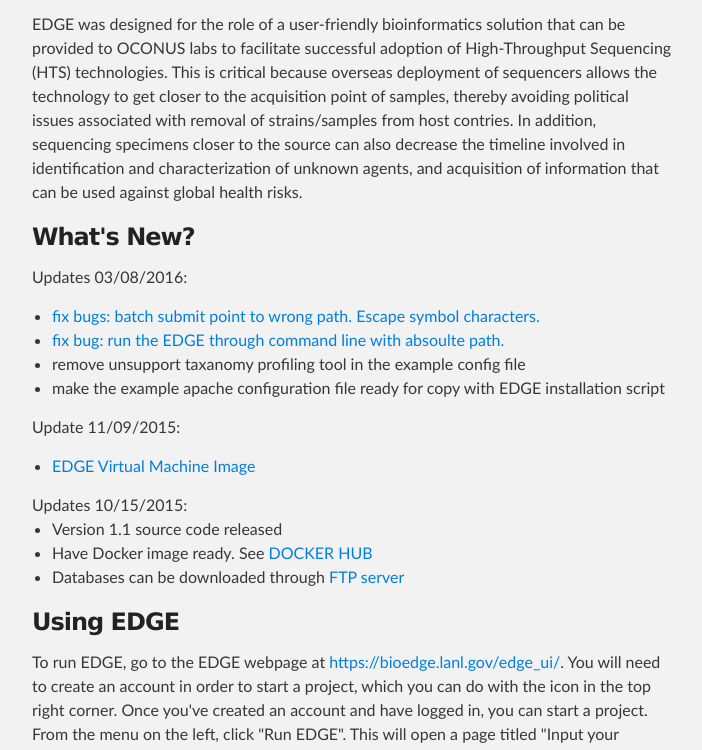
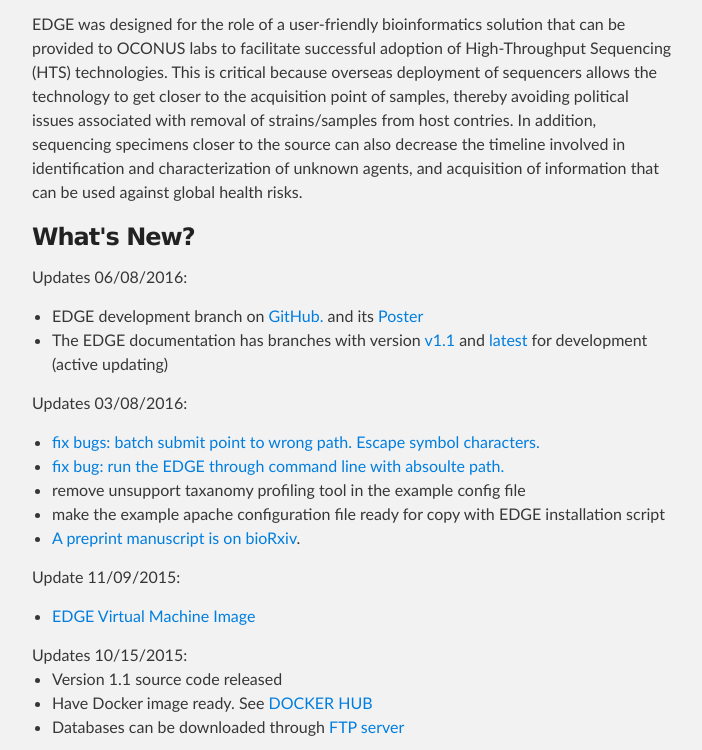
Before and after one commit to LANL-Bioinformatics/EDGE, a plain HTML site: page index.html in a window 1280 px wide. Shown: the part 540-1290 px from the top of the page, without its empty margins (288-990 px from the left). Drawn offline with Linux system fonts and the light colour scheme.

Commit message:
add update information

```diff
--- a/index.html
+++ b/index.html
@@ -56,12 +56,20 @@ EDGE was designed for the role of a user-friendly bioinformatics solution that c
 </p>
 <h3><a id="designer-templates" class="anchor" href="#designer-templates" aria-hidden="true"><span class="octicon octicon-link"></span></a>What's New? </h3>
 <p>
+  Updates 06/08/2016</b>:
+  <ul>
+    <li>EDGE development branch on <a href="https://github.com/LANL-Bioinformatics/EDGE/tree/devel">GitHub.</a> and its <a href="https://figshare.com/articles/EDGE-poster-SFAF_pdf/3406246">Poster</a></li>
+    <li>The EDGE documentation has branches with version <a href="https://edge.readthedocs.io/en/v1.1/"> v1.1 </a> and <a href="https://edge.readthedocs.io/en/latest/"> latest </a> for development (active updating)</li>
+  </ul>
+</p>
+<p>
   Updates 03/08/2016</b>:
   <ul>
     <li><a href="https://github.com/LANL-Bioinformatics/EDGE/commit/fca9f97ca27d8d9f3541ecd5eaa4ac6b283f086b">fix bugs: batch submit point to wrong path. Escape symbol characters.</a></li>
     <li><a href="https://github.com/LANL-Bioinformatics/EDGE/commit/64a9618b76a15764021b420f49c34de635c80611">fix bug: run the EDGE through command line with absoulte path.</a></li>
     <li>remove unsupport taxanomy profiling tool in the example config file</li>
     <li>make the example apache configuration file ready for copy with EDGE installation script</li>
+    <li><a href="http://biorxiv.org/content/early/2016/02/21/040477">A preprint manuscript is on bioRxiv</a>.</li>
   </ul>
 </p>
 <p>
```
